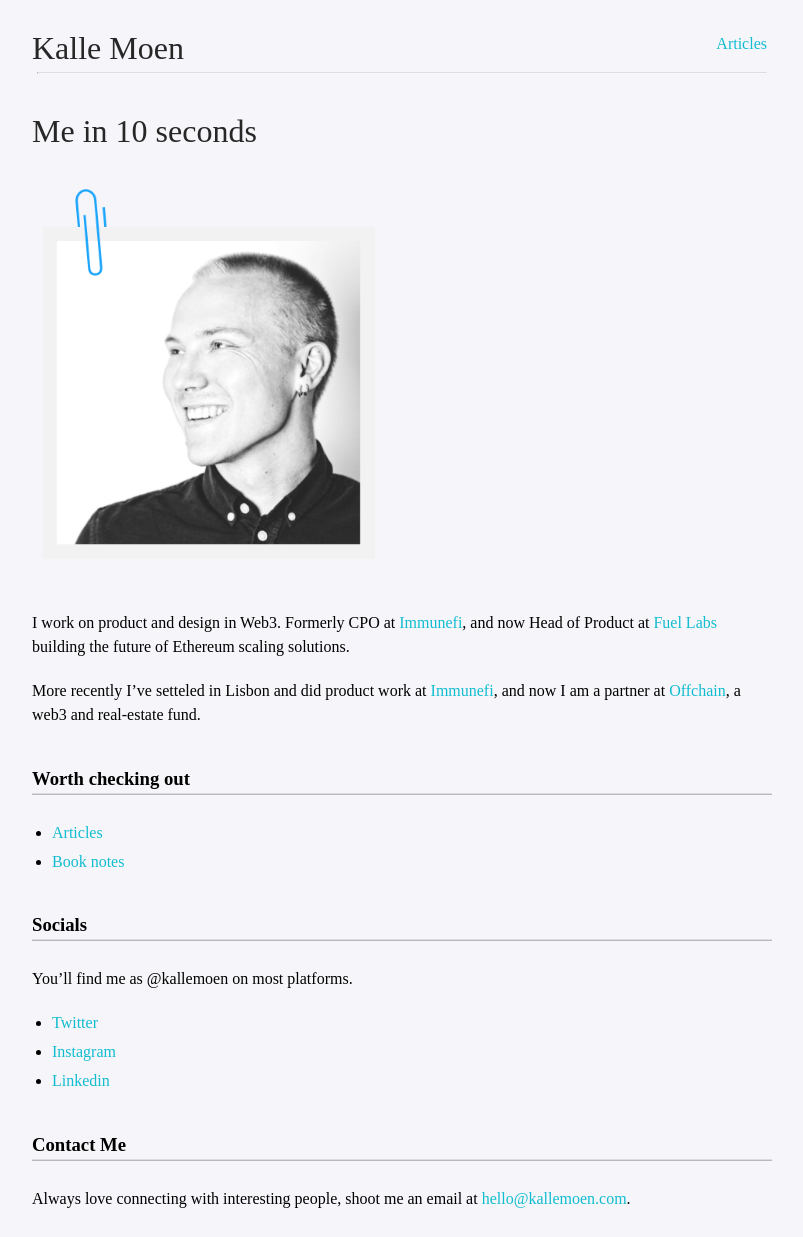
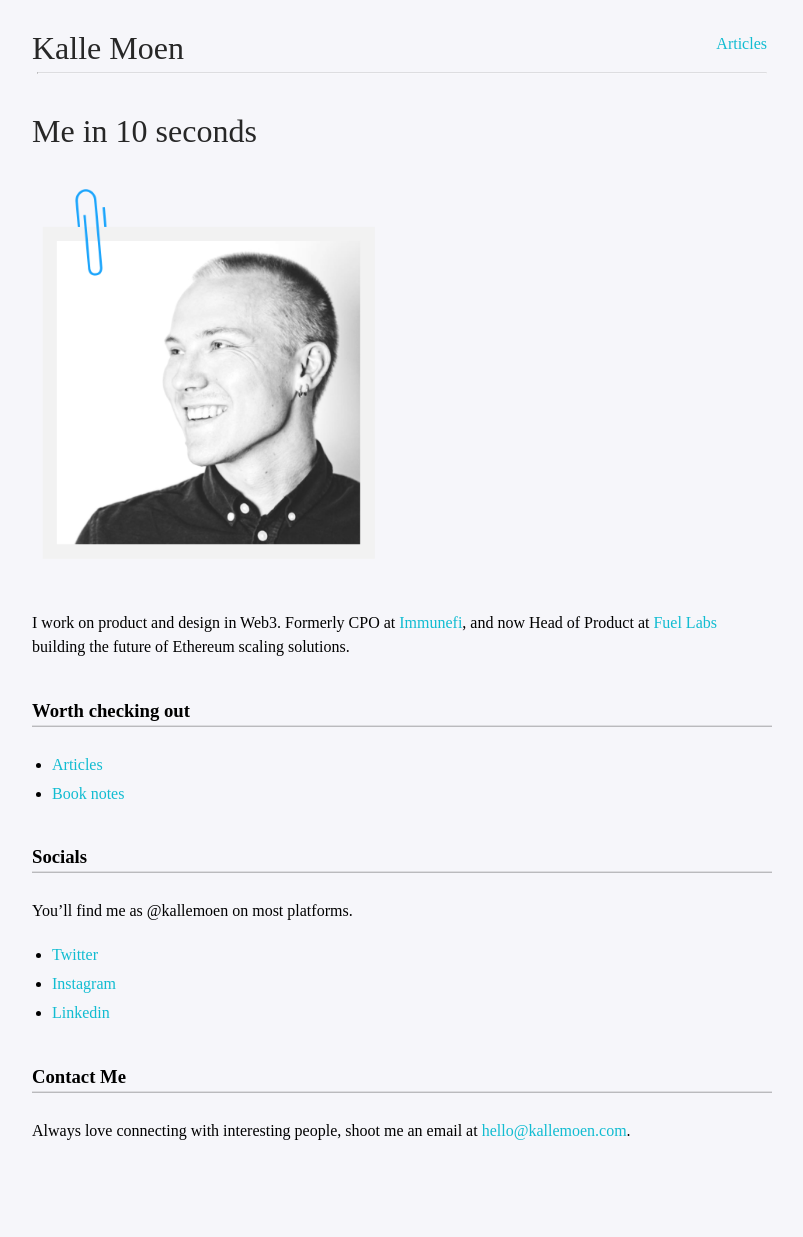
Before and after one commit to kallemoen/kallemoen.com, a Jekyll site: the page built from index.md, in a window 1280 px wide. Shown: the whole page, without its empty margins (238-1041 px from the left). Built offline with Jekyll 4.4.1, drawn with Linux system fonts in a browser that asks for light colours; some web fonts are replaced; after the commit the page ends 1169 px from its top, so only the background shows below that.

Commit message:
Removed some text

```diff
--- a/index.md
+++ b/index.md
@@ -7,8 +7,6 @@ published: true
 <img class="profile-picture" src="{{site.baseurl}}/{{site.profile-picture}}">
 
 I work on product and design in Web3. Formerly CPO at <a href="https://www.immunefi.com/">Immunefi</a>, and now Head of Product at <a href="https://www.fuel.network/">Fuel Labs</a> building the future of Ethereum scaling solutions.
-
-More recently I've setteled in Lisbon and did product work at <a href="https://www.immunefi.com/">Immunefi</a>, and now I am a partner at <a href="https://www.offchain.city/">Offchain</a>, a web3 and real-estate fund.
 
 ### Worth checking out
 - <a href="/articles">Articles</a>
```
